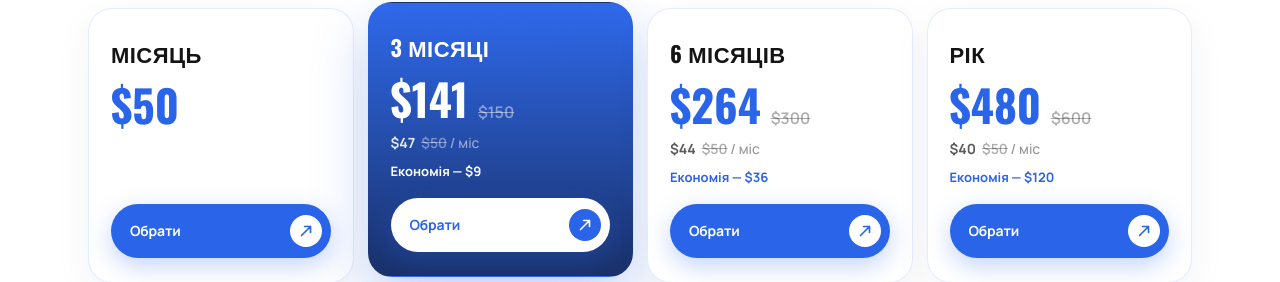
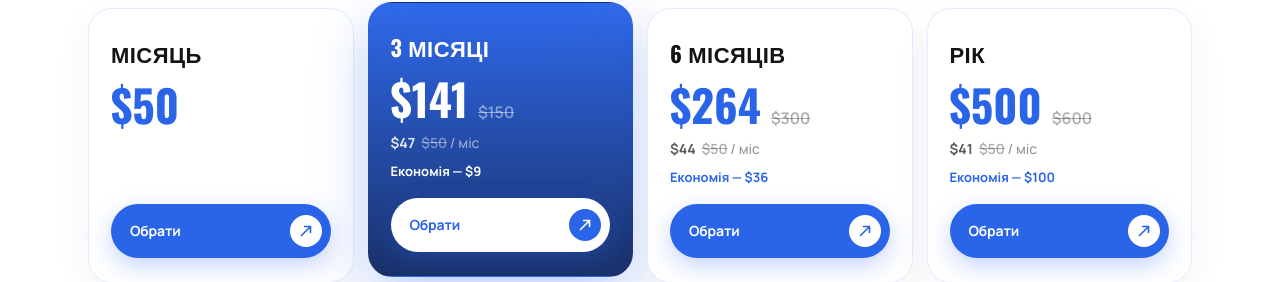
Before and after one commit to fedoniukri-io24-tech/illyalitun-site, a Next.js app: page /klub in a window 1280 px wide. Shown: the part 3654-3936 px from the top of the page. Built offline with nearby package versions, Linux system fonts and the light colour scheme; no server answers.

Commit message:
some updates

```diff
--- a/src/app/components/ClubSections.tsx
+++ b/src/app/components/ClubSections.tsx
@@ -145,6 +145,7 @@ export default function ClubSections() {
                   <BookCta
                     label="Обрати"
                     tariff={`${tariff.name} · ${tariff.price}${tariff.perMonth ? ` (${tariff.perMonth}/міс)` : ''}`}
+                    href={tariff.href}
                   />
                 </article>
               </Reveal>
--- a/src/app/klub/data.ts
+++ b/src/app/klub/data.ts
@@ -116,6 +116,7 @@ export const CLUB = {
         oldPrice: null,
         save: null,
         featured: false,
+        href: 'https://secure.wayforpay.com/button/beb5c16400c41',
       },
       {
         name: '3 місяці',
@@ -125,6 +126,7 @@ export const CLUB = {
         perMonthOld: '$50',
         save: 'Економія — $9',
         featured: true,
+        href: 'https://secure.wayforpay.com/button/b2a233d3601d9',
       },
       {
         name: '6 місяців',
@@ -134,15 +136,17 @@ export const CLUB = {
         perMonthOld: '$50',
         save: 'Економія — $36',
         featured: false,
+        href: 'https://secure.wayforpay.com/button/b422f3bf26d8b',
       },
       {
         name: 'Рік',
-        price: '$480',
+        price: '$500',
         oldPrice: '$600',
-        perMonth: '$40',
+        perMonth: '$41',
         perMonthOld: '$50',
-        save: 'Економія — $120',
+        save: 'Економія — $100',
         featured: false,
+        href: 'https://secure.wayforpay.com/button/b8a09bcb75150',
       },
     ],
   },
```
